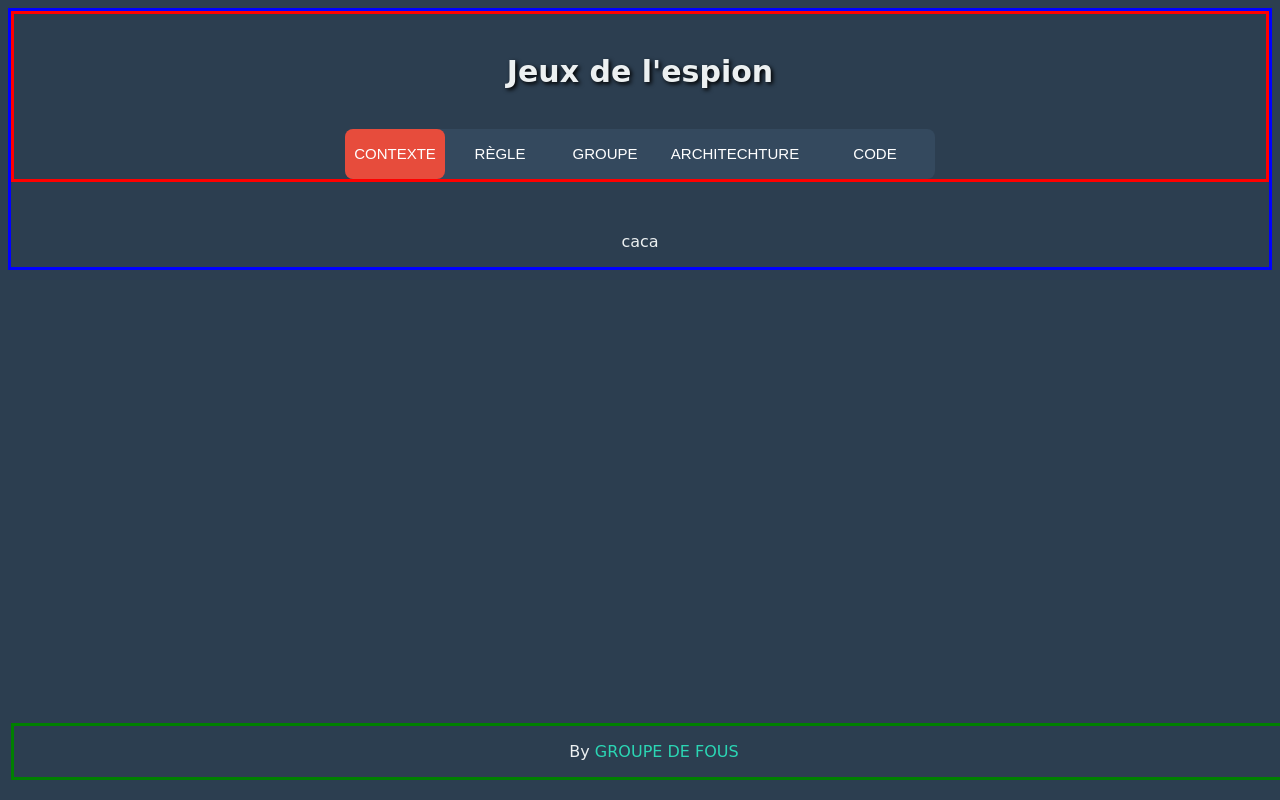
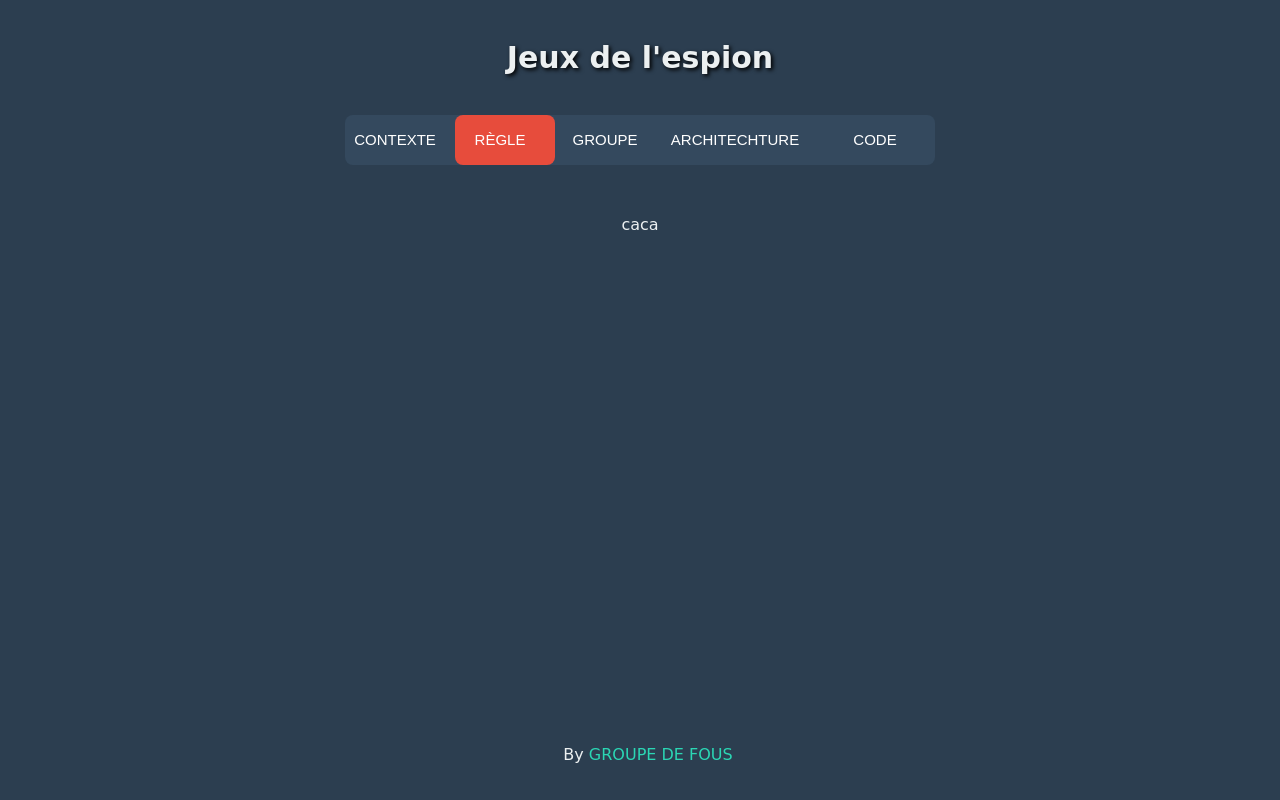
Before and after one commit to Ronron1024/SysExp, a plain HTML site: page docs/regle.html in a window 1280 px wide. Drawn offline with Linux system fonts and the light colour scheme.

Commit message:
pour adnen

```diff
--- a/docs/index.css
+++ b/docs/index.css
@@ -50,16 +50,11 @@ nav {
     background-color: #1abc9c;
   }
 
-  nav .start-home, a:nth-child(2):hover~.animation {
+  nav .start-regle, a:nth-child(2):hover~.animation {
     width: 100px;
-    left: 0px;
+    left: 110px;
     background-color: #e74c3c;
-
-
-
   }
-
-
 
   nav .start-blog, a:nth-child(3):hover~.animation {
     width: 100px;
@@ -111,17 +106,13 @@ nav {
 
 
     margin-bottom :50px;
-    border-width: 3px;
-    border-style: solid;
-    border-color : red;
+
 
   }
 
   body {
 
-    border-width: 3px;
-    border-style: solid;
-    border-color : blue;
+
 
   }
 
@@ -133,8 +124,6 @@ nav {
     color: #ecf0f1;
     font-family: 'Cherry Swash',cursive;
     font-size: 16px;
-    border-width: 3px;
-    border-style: solid;
-    border-color : green;
+
 
   }
--- a/docs/regle.html
+++ b/docs/regle.html
@@ -5,12 +5,13 @@
     <h1>Jeux de l'espion</h1>
 
     <nav>
-      <a href="index.html">Contexte</a>
-      <a href="regle.html">Règle</a>
+        <a   href="index.html">Contexte</a>
+
+        <a  href="regle.html">Règle</a>
       <a href="#">groupe</a>
       <a href="#">architechture</a>
       <a href="#">Code</a>
-      <div class="animation start-home"></div>
+      <div class="animation start-regle"></div>
 
 
     </nav>
```
